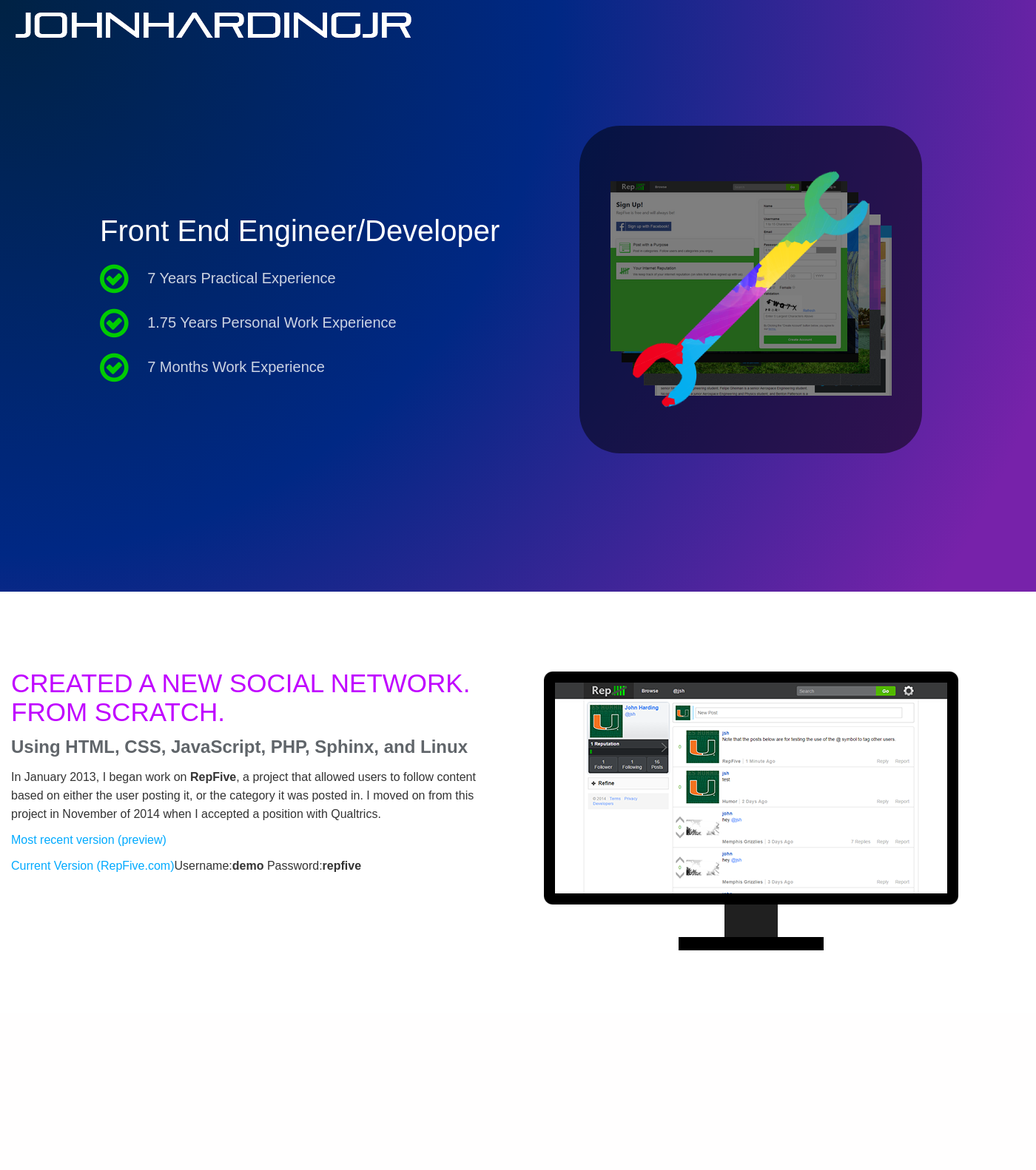
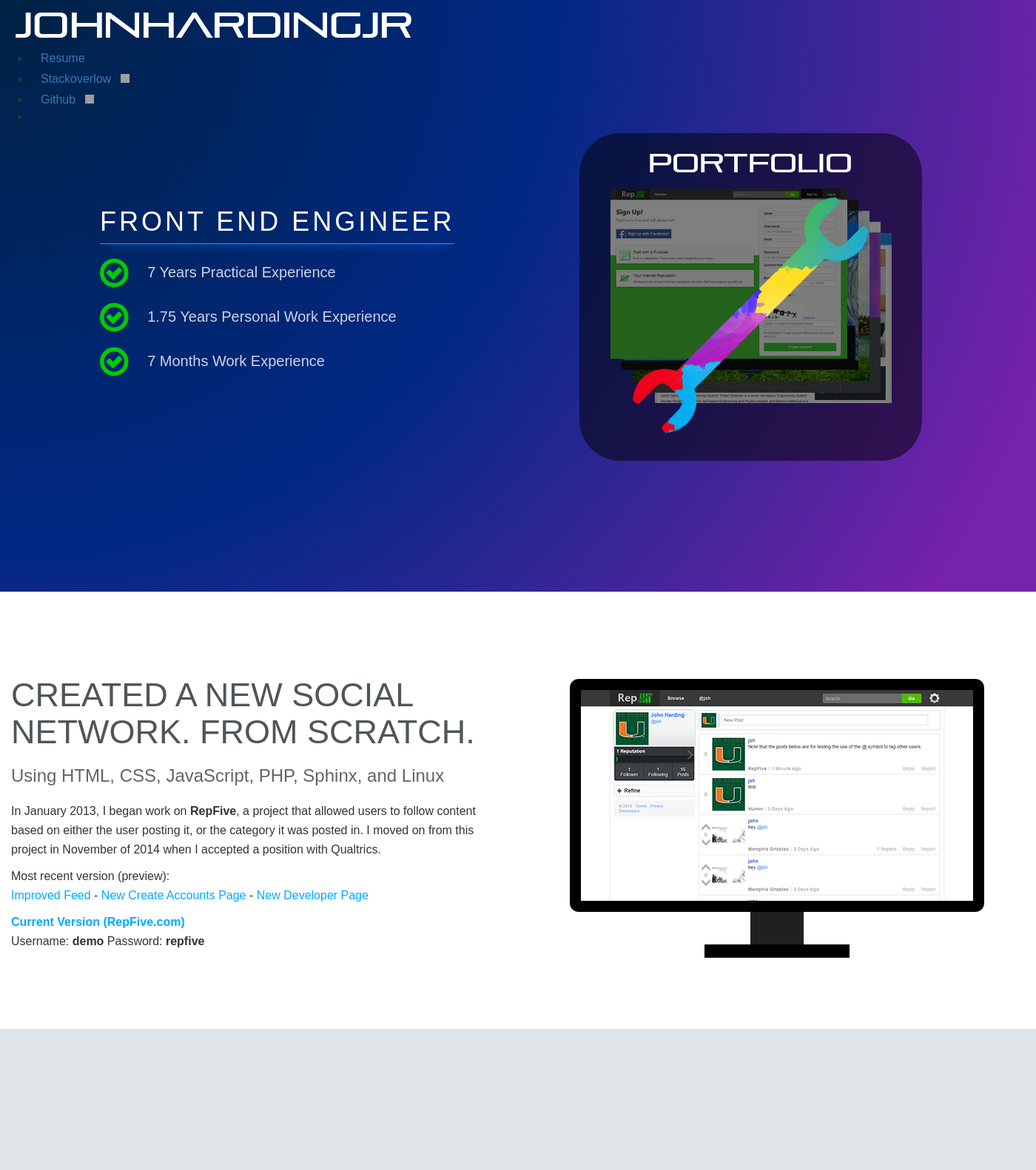
Before and after one commit to john-harding/portfolio, a PHP site: page / in a window 1400 px wide. Shown: the whole page at 74% size. Before the commit the page ends 1285 px from the top, so only its background shows below. Run offline with PHP 8.4, Linux system fonts and the light colour scheme; some libraries are stand-ins or nearby versions; grey boxes are pictures that could not be loaded.

Commit message:
style, image changes, adding scroll events

```diff
--- a/css/style.css
+++ b/css/style.css
@@ -13,33 +13,62 @@ body {
 body header {
   position: fixed;
   width: 100%;
+  z-index: 20;
 }
 body header a {
   display: inline-block;
   padding: 5px 15px;
 }
+body header a .logo-dark {
+  display: none;
+}
+body header.jh-top-light {
+  background: #000;
+  background: rgba(0, 0, 0, 0.3);
+}
+body header.jh-top-dark {
+  background: #000;
+}
+body header.jh-top-dark a .logo-dark {
+  display: block;
+}
+body header.jh-top-dark a .logo-light {
+  display: none;
+}
 body .container {
   width: 1400px;
 }
 body .jh-section {
-  padding: 85px 0;
+  padding: 95px 0;
+}
+body .jh-section .container {
+  opacity: 0;
+  filter: alpha(opacity=0);
 }
 body .jh-section a {
-  color: #0af;
+  color: #0AF;
 }
 body .jh-section h1 {
-  color: #C005FF;
-  font-size: 35px;
+  margin-bottom: 22px;
+  color: #50555A;
+  font-size: 45px;
   text-transform: uppercase;
 }
 body .jh-section h2 {
-  margin: 15px 0;
-  color: #60656a;
+  margin: 15px 0 22px;
+  color: #60656A;
   font-size: 24px;
-  font-weight: 600;
+  font-weight: 100;
 }
 body .jh-section p {
-  line-height: 25px;
+  line-height: 26px;
+}
+body .jh-section img {
+  display: block;
+  margin: 0 auto;
+}
+body .jh-section.jh-section-grey {
+  background: #E0E5EA;
 }
 body .jh-section.highlight-section {
   height: 800px;
@@ -50,6 +79,8 @@ body .jh-section.highlight-section {
 }
 body .jh-section.highlight-section .container {
   height: 100%;
+  opacity: 1;
+  filter: alpha(opacity=100);
 }
 body .jh-section.highlight-section .container .row {
   height: 100%;
@@ -62,18 +93,23 @@ body .jh-section.highlight-section .container .row div:first-child {
 body .jh-section.highlight-section .container .row div:first-child > div.outer-exp-display {
   position: relative;
   float: right;
-  top: -55%;
+  top: -60%;
   max-width: 550px;
 }
 body .jh-section.highlight-section .container .row div:first-child > div.outer-exp-display h1 {
-  margin: 0 0 20px;
+  display: inline-block;
+  padding-bottom: 9px;
+  margin: 0 0 16px;
   color: #FFF;
-  font-size: 40px;
-  text-transform: none;
+  border-bottom: 1px #0AF solid;
+  box-shadow: 0 10px 15px -10px rgba(0, 128, 255, 0.4);
+  font-size: 36px;
+  text-transform: uppercase;
+  letter-spacing: 4px;
 }
 body .jh-section.highlight-section .container .row div:first-child > div.outer-exp-display i {
   margin-right: 20px;
-  color: #0c0;
+  color: #0C0;
   font-size: 45px;
   line-height: 45px;
   vertical-align: top;
@@ -98,7 +134,21 @@ body .jh-section.highlight-section .container .row div#highlight-images img {
   filter: alpha(opacity=0);
 }
 body .jh-section.highlight-section .container .row div#highlight-images img.tool-image {
-  padding: 25px;
+  padding: 0 25px;
   background-color: rgba(0, 0, 0, 0.5);
   border-radius: 55px;
 }
+body .link-external {
+  display: inline-block;
+  background: url('images/external_sprite.png') 0 0;
+  width: 12px;
+  height: 12px;
+  margin-left: 8px;
+}
+body .link-external-blue {
+  display: inline-block;
+  background: url('images/external_sprite.png') 0 0;
+  width: 12px;
+  height: 12px;
+  margin-left: 8px;
+}
--- a/index.php
+++ b/index.php
@@ -21,15 +21,23 @@
     <![endif]-->
 </head>
 <body>
-<header>
-<a href="/"><img src="images/logo-white.png" alt="John Harding Jr's Portfolio"></a>
+<header id="jh-top">
+	<a href="/"><img class="logo-light" src="images/logo-white.png" alt="John Harding Jr's Portfolio"><img class="logo-dark" src="images/logo-blue.png" alt="John Harding Jr's Portfolio"></a>
+	<nav>
+		<ul>
+			<li><a href="">Resume</a></li>
+			<li><a href="">Stackoverlow <span class="link-external-blue"></span></a></li>
+			<li><a href="">Github <span class="link-external-blue"></span></a></li>
+			<li><a href=""></a></li>
+		</ul>
+	</nav>
 </header>
 <section class="jh-section highlight-section">
 	<div class="container">
 		<div class="row">
 			<div class="col-lg-6">
 				<div class="outer-exp-display">
-					<h1>Front End Engineer/Developer</h1>
+					<h1>Front End Engineer</h1>
 					<h3><i class="fa fa-check-circle-o"></i> 7 Years Practical Experience</h3>
 					<h3><i class="fa fa-check-circle-o"></i> 1.75 Years Personal Work Experience</h3>
 					<h3><i class="fa fa-check-circle-o"></i> 7 Months Work Experience</h3>
@@ -46,8 +54,8 @@
 		</div>
 	</div>
 </section>
-<section class="jh-section">
-	<div class="container">
+<section class="jh-section" id="section-0">
+	<div class="container" id="section-0-show">
 		<div class="row">
 			<div class="col-lg-6">
 				<h1>Created a New Social Network. From Scratch.</h1>
@@ -57,10 +65,13 @@
 					or the category it was posted in.  I moved on from this project in November of 2014 when I accepted a position with Qualtrics.
 				</p>
 				<p>
-					<a href="">Most recent version (preview)</a>
-				</P>
+					Most recent version (preview):<br />
+					<a href="">Improved Feed</a> - <a href="">New Create Accounts Page</a> - <a href="">New Developer Page</a>
+				</p>
 				<p>
-					<a href="http://www.repfive.com/login.php" targe="_blank">Current Version (RepFive.com)</a>Username:<strong>demo</strong> Password:<strong>repfive</strong>
+					<a href="http://www.repfive.com/login.php" target="_blank"><strong>Current Version (RepFive.com)</strong></a>
+					<br />
+					Username: <strong>demo</strong> Password: <strong>repfive</strong>
 				</P>
 			</div>
 			<div class="col-lg-6">
@@ -69,6 +80,16 @@
 		</div>
 	</div>
 </section>
+<section class="jh-section jh-section-grey" id="section-1">
+	<div class="container" id="section-1-show">
+		<div class="row">
+			<div class="col-lg-6">
+			</div>
+			<div class="col-lg-6">
+			</div>
+		</div>
+	</div>
+</section>
 <script type="text/javascript" src="js/scripts.js"></script>
 </body>
 </html>
--- a/js/scripts.js
+++ b/js/scripts.js
@@ -1,5 +1,67 @@
 /* Copyright John Harding */
 (function() {
+
+	var sectionList = [["section-0",false,150]];
+	var topIsDefault = 0;
+	window.onscroll = function () {
+		var returnDoc = getDocInfo();
+		var docHeight = returnDoc[0];
+		var docInnerHt = returnDoc[1];
+		var currentPos = document.body.scrollTop || window.pageYOffset || document.documentElement.scrollTop;
+
+		var jshHighlightHt = 800; // must match height of .jsh_body_portfolio_hold in style_port.css
+
+		var jshTopBarHt = 65;
+/*
+		var toHeight = document.getElementById("portfolio"+(port_is_fixed?"":"2")).getBoundingClientRect().top;
+
+		if(toHeight <= 0 && port_is_fixed)
+		{
+			document.getElementById("portfolio").style.height = "0px";
+			document.getElementById("portfolio2").style.position = "relative";
+			document.getElementById("jh-top").className = "jh-top_start jh-top jh-top2";
+
+			port_is_fixed = 0;
+		} else
+		if(toHeight > 0 && !port_is_fixed)
+		{
+			document.getElementById("portfolio").style.height = jshHighlightHt;
+			document.getElementById("portfolio2").style.position = "fixed";
+			document.getElementById("jh-top").className = "jh-top_start jh-top";
+
+			port_is_fixed = 1;
+		}
+*/
+		for(var i = 0;i < sectionList.length;i++)
+		{
+			var tempObj = document.getElementById(sectionList[i][0]);
+			var tempObj2 = document.getElementById(sectionList[i][0]+"-show");
+			var tempTop = tempObj.getBoundingClientRect().top;
+			window.console.log(tempTop);
+			if(!sectionList[i][1] && (docInnerHt - sectionList[i][2]) > tempTop && currentPos > sectionList[i][2])
+			{
+				sectionList[i][1] = true;
+				easeShow(tempObj2,0,.03);
+			}
+		}
+
+		if(currentPos > 0 && currentPos < (jshHighlightHt - jshTopBarHt))
+		{
+			document.getElementById("jh-top").className = "jh-top-light";
+			//topIsDefault = 0;
+		} else
+		if(currentPos >= (jshHighlightHt - jshTopBarHt))
+		 {
+			document.getElementById("jh-top").className = "jh-top-dark";
+
+		} else
+		if(currentPos == 0)
+		 {
+			document.getElementById("jh-top").className = "";
+			//topIsDefault = 1;
+
+		}
+	};
 
 	window.onload = function() {
 		var obj = document.getElementById("highlight-images");
@@ -23,17 +85,27 @@
 		}
 	};
 
-	var easeShow = function(obj,start) {
-		start += .05;
+	var getDocInfo = function() {
+		var body = document.body,docElement = document.documentElement;
+
+		var docHeight = Math.max(body.scrollHeight,body.offsetHeight,docElement.clientHeight,docElement.scrollHeight,docElement.offsetHeight);
+		var docInnerHt = window.innerHeight || document.documentElement.clientHeight || document.getElementsByTagName("body")[0].clientHeight;
+
+		return [docHeight,docInnerHt];
+	};
+
+	var easeShow = function(obj,start,amt) {
+		start += amt || .05;
+		start = start <= 1 ? start : 1;
 		obj.style.opacity = start;
 		obj.style.filter = "Alpha(opacity=" + ( start * 100 ) + ")";
 		if(start < 1)
 		{
-			var t2 = setTimeout(closure(obj,start),12);
+			var t2 = setTimeout(closure(obj,start,amt),12);
 		}
 	};
 
-	var closure = function(child,start) {
-		return function(){easeShow(child,start);}
+	var closure = function(child,start,amt) {
+		return function(){easeShow(child,start,amt);}
 	};
 })();
--- a/less/style.less
+++ b/less/style.less
@@ -13,9 +13,28 @@ body {
 	header {
 		position:fixed;
 		width:100%;
+		z-index:20;
 		a {
 			display:inline-block;
 			padding:5px 15px;
+			.logo-dark {
+				display:none;
+			}
+		}
+		&.jh-top-light {
+			background:#000;
+			background:rgba(0,0,0,.3);
+		}
+		&.jh-top-dark {
+			background:#000;
+			a {
+				.logo-dark {
+					display:block;
+				}
+				.logo-light {
+					display:none;
+				}
+			}
 		}
 	}
 	.container {
@@ -23,32 +42,47 @@ body {
 	}
 
 	.jh-section {
-		padding:85px 0;
+		padding:95px 0;
+
+		.container {
+			opacity:0;
+			filter:alpha(opacity=0);
+		}
 		a {
-			color:#0af;
+			color:#0AF;
 		}
 		h1 {
-			color:#C005FF;
-			font-size:35px;
+			margin-bottom:22px;
+			color:#50555A;
+			font-size:45px;
 			text-transform:uppercase;
 		}
 		h2 {
-			margin:15px 0;
-			color:#60656a;
+			margin:15px 0 22px;
+			color:#60656A;
 			font-size:24px;
-			font-weight:600;
+			font-weight:100;
 		}
 		p {
-			line-height:25px;
+			line-height:26px;
+		}
+		img {
+			display:block;
+			margin:0 auto;
+		}
+		&.jh-section-grey {
+			background:#E0E5EA;
 		}
 		&.highlight-section {
 			height:800px;
 			min-height:600px;
 			background:#000;
-			background-image:radial-gradient(1500px at 0 0, #024 0%, #002884 50%, #7722aa 100%);
+			background-image:radial-gradient(1500px at 0 0, #024 0%, #002884 50%, #7722AA 100%);
 			text-align:left;
 			.container {
 				height:100%;
+				opacity:1;
+				filter:alpha(opacity=100);
 				.row {
 					height:100%;
 					div:first-child {
@@ -58,17 +92,22 @@ body {
 						> div.outer-exp-display {
 							position:relative;
 							float:right;
-							top:-55%;
+							top:-60%;
 							max-width:550px;
 							h1 {
-								margin:0 0 20px;
+								display:inline-block;
+								padding-bottom:9px;
+								margin:0 0 16px;
 								color:#FFF;
-								font-size:40px;
-								text-transform:none;
+								border-bottom:1px #0AF solid;
+								box-shadow:0 10px 15px -10px rgba(0,128,255,.4);
+								font-size:36px;
+								text-transform:uppercase;
+								letter-spacing:4px;
 							}
 							i {
 								margin-right:20px;
-								color:#0c0;
+								color:#0C0;
 								font-size:45px;
 								line-height:45px;
 								vertical-align:top;
@@ -93,7 +132,7 @@ body {
 							opacity:0;
 							filter:alpha(opacity=0);
 							&.tool-image {
-								padding:25px;
+								padding:0 25px;
 								background-color:rgba(0,0,0,.5);
 								border-radius:55px;
 							}
@@ -103,4 +142,18 @@ body {
 			}
 		}
 	}
+	.link-external {
+		display:inline-block;
+		background:url('images/external_sprite.png') 0 0;
+		width:12px;
+		height:12px;
+		margin-left:8px;
+	}
+	.link-external-blue {
+		display:inline-block;
+		background:url('images/external_sprite.png') 0 0;
+		width:12px;
+		height:12px;
+		margin-left:8px;
+	}
 }
```
Also changed, not shown: images/tool.png, 2 other files.
